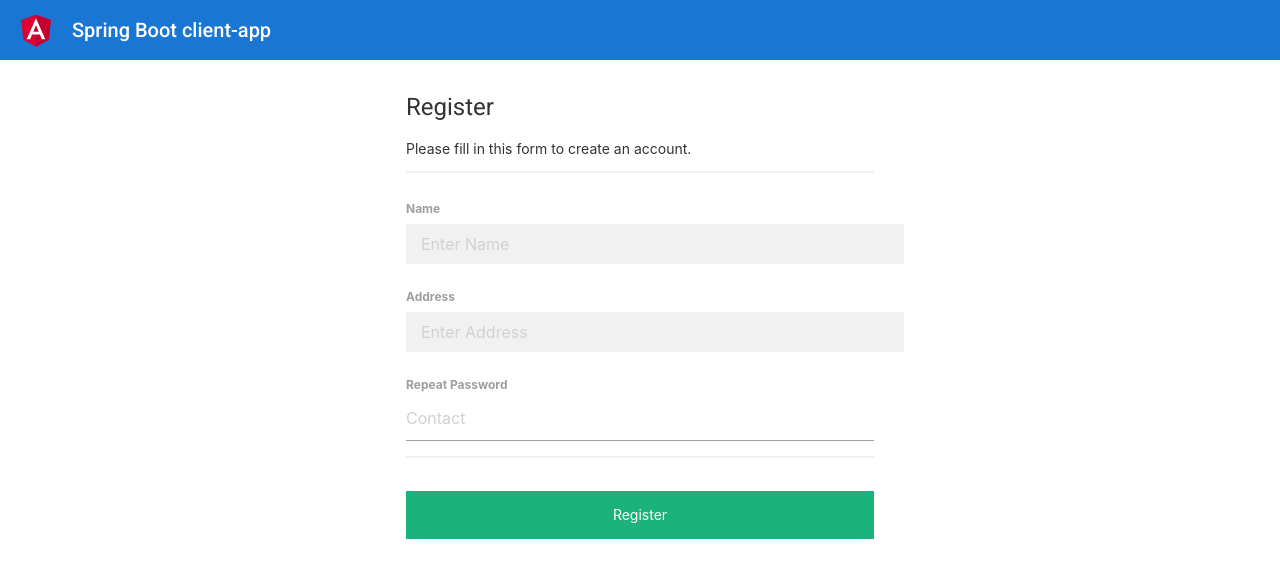
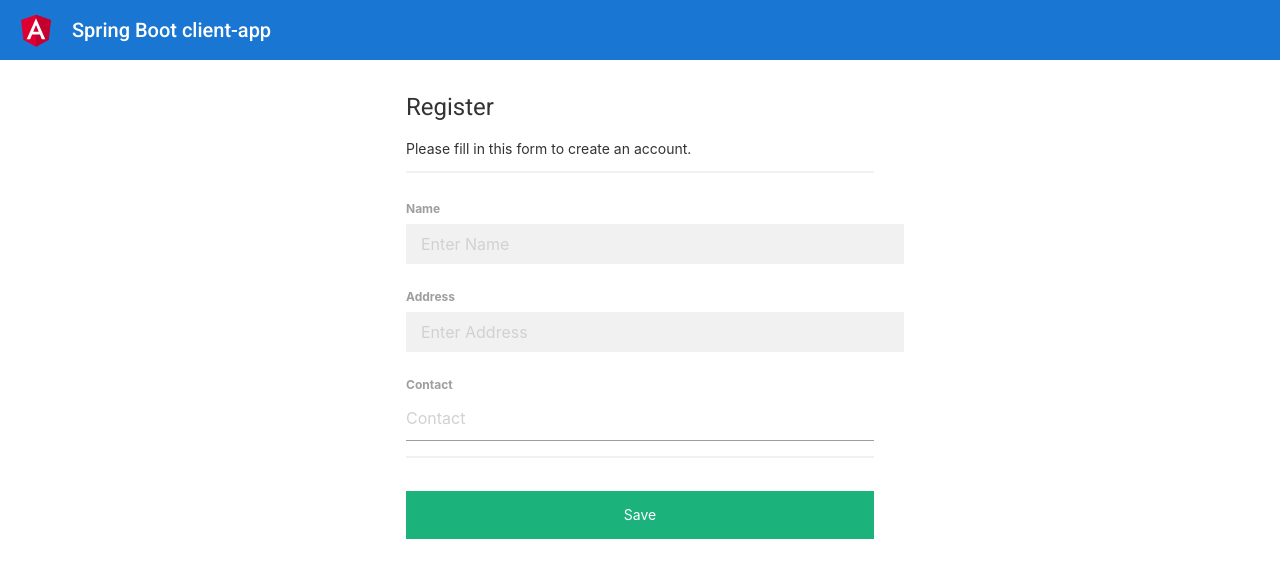
Before and after one commit to udithanayanajith/Spring-Boot_Client-Angular-, an Angular app: page /reg in a window 1280 px wide. Shown: the top 578 px of the page. Built offline with nearby package versions, Linux system fonts and the light colour scheme.

Commit message:
Implemented employee edit API

```diff
--- a/src/app/reg/reg.component.html
+++ b/src/app/reg/reg.component.html
@@ -73,18 +73,19 @@
       <h1>Register</h1>
       <p>Please fill in this form to create an account.</p>
       <hr>
+      <div >
+        <label for="name"><b>Name</b></label>
+        <input formControlName="name" type="text"  placeholder="Enter Name" name="name" id="name" required>
 
-      <label for="name"><b>Name</b></label>
-      <input formControlName="name"  type="text" placeholder="Enter Name" name="name" id="name" required>
+        <label for="address"><b>Address</b></label>
+        <input formControlName="address" type="text" placeholder="Enter Address" name="address" id="address" required>
 
-      <label for="address"><b>Address</b></label>
-      <input formControlName="address" type="text" placeholder="Enter Address" name="address" id="address" required>
+        <label for="contact"><b>Contact</b></label>
+        <input formControlName="contact" type="number" onKeyDown="if(this.value.length==10 && event.keyCode!=8) return false;"  placeholder="Contact" name="contact" id="contact" required>
+        <hr>
 
-      <label for="contact"><b>Repeat Password</b></label>
-      <input formControlName="contact" type="number" placeholder="Contact" name="contact" id="contact" required>
-      <hr>
-
-      <button type="submit" class="registerbtn">Register</button>
+        <button type="submit" class="registerbtn">{{actionBtn}}</button>
+      </div>
     </div>
   </form>
 </div>
--- a/src/app/reg/reg.component.ts
+++ b/src/app/reg/reg.component.ts
@@ -1,8 +1,9 @@
-import { Component, OnInit } from '@angular/core';
-import { FormBuilder, FormGroup } from '@angular/forms';
+import { Component, Inject, Input, OnInit } from '@angular/core';
+import { FormBuilder, FormGroup, Validators } from '@angular/forms';
 import { HttpClient } from '@angular/common/http';
 import { Router } from '@angular/router';
-
+import { ViewComponent } from '../view/view.component';
+import { AnyCatcher } from 'rxjs/internal/AnyCatcher';
 
 
 @Component({
@@ -11,17 +12,38 @@ import { Router } from '@angular/router';
   styleUrls: ['./reg.component.css']
 })
 export class RegComponent implements OnInit {
-  regForm:any= FormGroup;
+  regForm: any = FormGroup;
+  actionBtn: string = "Save";
+  con: string="";
+  public getEditDta: any;
+
   constructor(private formBuilder: FormBuilder, private http: HttpClient, private router: Router) { }
 
   ngOnInit(): void {
     this.regForm = this.formBuilder.group({
-      name: [''],  contact: [''],address: ['']
-    })
+      name: ['', Validators.required], contact: ['', Validators.required], address: ['', Validators.required]
+    });
+    this.getEditDta = history.state.editData;
+    if (this.getEditDta) {
+      this.actionBtn = "Update";
+      this.regForm.controls['name'].setValue(this.getEditDta.name);
+      this.regForm.controls['contact'].setValue(this.getEditDta.contact);
+      this.regForm.controls['address'].setValue(this.getEditDta.address);
+    }
+    console.log(this.getEditDta, "Inside the reg");
+
   }
 
   //methode to post
   reg() {
+    if (!this.getEditDta) {
+      if (this.regForm.valid) {
+
+        // if (!this.regForm.value.contact.length== 10) {
+        //   alert(this.regForm.value.contact);
+        // }
+        //alert(con=this.regForm.value.contact);
+
           this.http.post<any>("http://localhost:8080/api/v1/employees", this.regForm.value).subscribe(res => {
             alert("Registration Succussed");
             this.regForm.reset();
@@ -29,6 +51,28 @@ export class RegComponent implements OnInit {
           }, err => {
             alert("Data not submitted")
           })
+
+      }
+    }
+    else {
+      this.updateData(this.regForm.value, this.getEditDta.id);
+    }
   }
 
+
+  updateData(data: any, id: number) {
+    if (this.regForm.valid) {
+      this.http.put<any>("http://localhost:8080/api/v1/employees/" + id, data).subscribe(res => {
+        alert("Updated Succussed");
+        this.regForm.reset();
+        this.router.navigate(['view']);
+      }, err => {
+        alert("Data not updated")
+      })
     }
+  }
+
+
+
+
+}
--- a/src/app/view/view.component.html
+++ b/src/app/view/view.component.html
@@ -75,11 +75,14 @@
                     <td><input style="border: none; background: none;" type="text" value="{{item.name}}"></td>
                     <td><input style="border: none; background: none;" type="text" value="{{item.contact}}"></td>
                     <td><input style="border: none; background: none;" type="text" value="{{item.address}}"></td>
-                    <td><button class="button"> Edit</button> <button class="button1" (click)="deleteEmp(item.id)"> Delete</button></td>
-                </tr>
+                    <td><button class="button" (click)="editEmp(item)"> Edit</button> <button class="button1" (click)="deleteEmp(item.id)"> Delete</button></td>
+
+                  </tr>
 
 
               </table>
         </div>
+        <!-- Parsing data to reg form to edit -->
+        <!-- <app-reg [getEditData]="editData"></app-reg> -->
     </body>
 </html>
--- a/src/app/view/view.component.ts
+++ b/src/app/view/view.component.ts
@@ -1,6 +1,8 @@
 import { HttpClient } from '@angular/common/http';
-import { Router } from '@angular/router';
-import { Component, OnInit } from '@angular/core';
+import { ActivatedRoute, Router } from '@angular/router';
+import { Component, Input, OnInit } from '@angular/core';
+import { BehaviorSubject } from 'rxjs';
+
 
 @Component({
   selector: 'app-view',
@@ -10,10 +12,10 @@ import { Component, OnInit } from '@angular/core';
 export class ViewComponent implements OnInit {
 
   items:any;
+  private sendEditdata:any;
 
 
-
-  constructor(private http:HttpClient,private router: Router) { }
+  constructor(private http:HttpClient,private router: Router, private route:ActivatedRoute) { }
 
   ngOnInit(): void {
   let response=this.http.get("http://localhost:8080/api/v1/employees");
@@ -24,12 +26,15 @@ export class ViewComponent implements OnInit {
     },err=>{
       alert("Error while fectching data");
       console.log(err);
-    })
+    });
+
 
   }
   deleteEmp(empID:any){
     let deleteEmp=this.http.delete("http://localhost:8080/api/v1/employees/"+empID).subscribe(deleteEmp => {
       alert("Succussfully Deleted : ID is"+ empID);
+      this.router.routeReuseStrategy.shouldReuseRoute=()=>false;
+      this.router.onSameUrlNavigation="reload";
       this.router.navigate(['']);
     }, err => {
       alert("Data not Deleted");
@@ -39,4 +44,8 @@ export class ViewComponent implements OnInit {
 
   }
 
+  editEmp(editData:any){
+    this.router.navigate(['reg'],{state:{editData}});
+  }
+
 }
```
Lines whose indentation alone changed are shown as unchanged.
